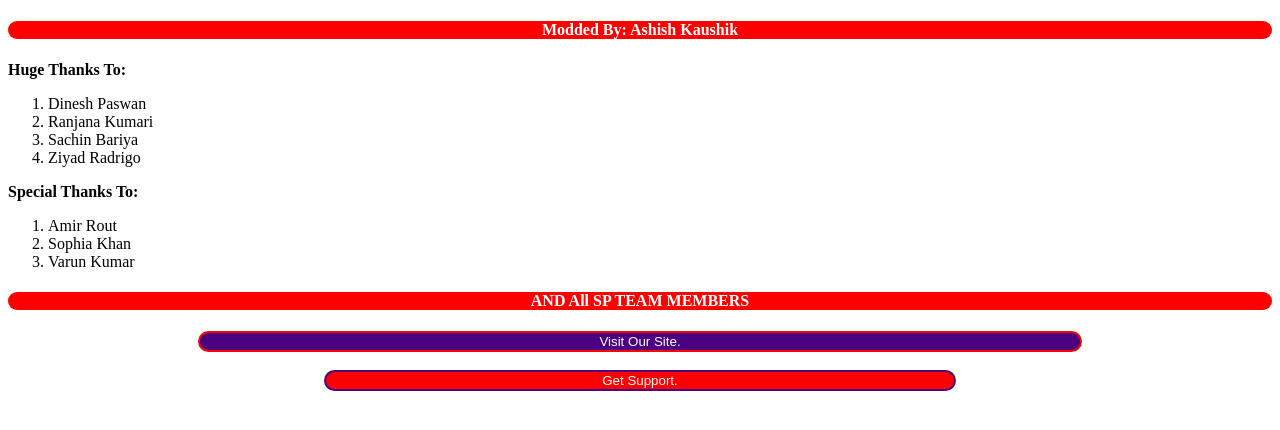
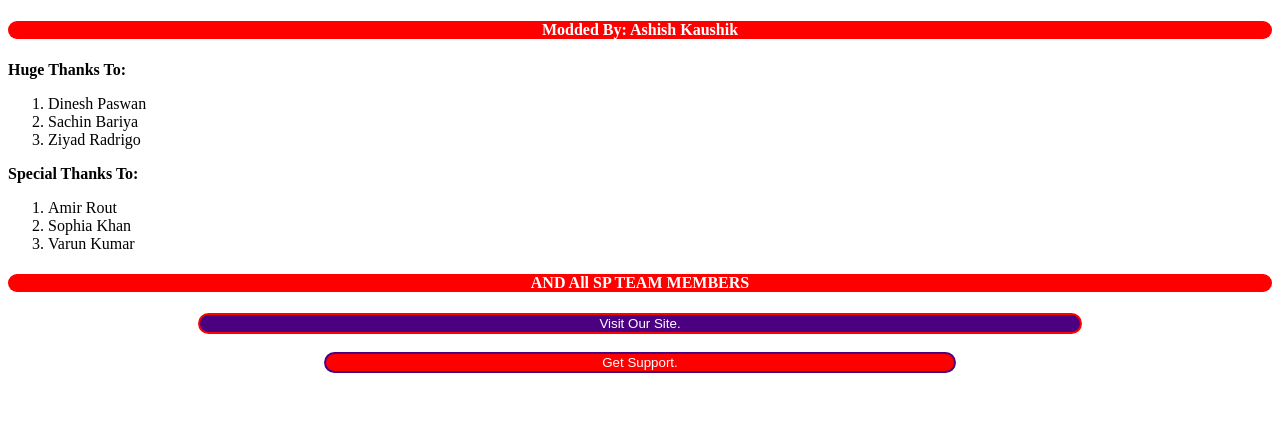
Before and after one commit to 2020sp/Cash_Reader, a plain HTML site: page index.html in a window 1280 px wide. Drawn offline with Linux system fonts and the light colour scheme.

Commit message:
Update index.html

```diff
--- a/index.html
+++ b/index.html
@@ -48,7 +48,6 @@ width: 70%;
 <b>Huge Thanks To:</b>
 <ol>
 <li>Dinesh Paswan</li>
-<li>Ranjana Kumari</li>
 <li>Sachin Bariya</li>
 <li>Ziyad Radrigo</li>
 </ol>
```
